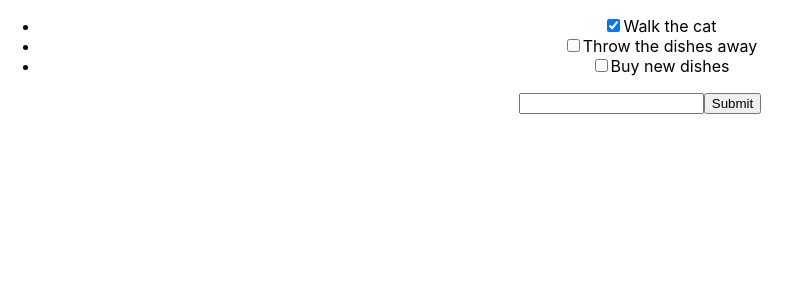
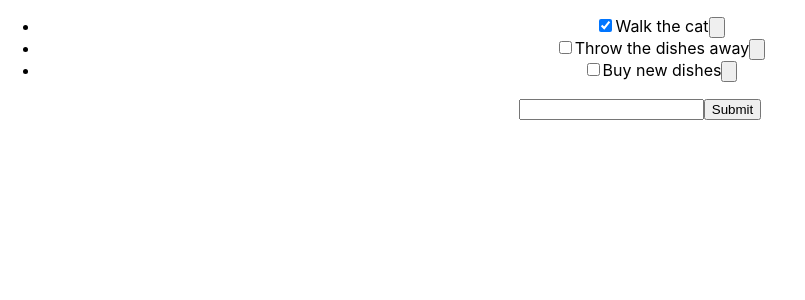
Before and after one commit to slingaxesf/react-to-do, a React (Create React App) app: page / in a window 1280 px wide. Shown: the top 300 px of the page, without its empty margins (0-805 px from the left). Built offline with nearby package versions, Linux system fonts and the light colour scheme.

Commit message:
added delete todo functionality

```diff
--- a/src/App.js
+++ b/src/App.js
@@ -28,10 +28,21 @@
   }
 
   toggleComplete(index) {
+    console.log(index);
     const todos = this.state.todos.slice();
     const todo = todos[index];
     todo.isCompleted = todo.isCompleted ? false : true;
     this.setState({ todos: todos });
+  }
+
+
+  deleteToDo(index){
+     console.log(index);
+
+     const newToDos = this.state.todos.slice();
+     newToDos.splice(index,1);
+     this.setState({ todos: newToDos});
+
   }
 
   render() {
@@ -39,7 +50,8 @@
       <div className="App">
       <ul>
         { this.state.todos.map( (todo, index) =>
-            <ToDo key={ index } description={ todo.description } isCompleted={ todo.isCompleted } toggleComplete={ () => this.toggleComplete(index) } />         )}
+            <ToDo key={ index } description={ todo.description } isCompleted={ todo.isCompleted }  toggleComplete={ () => this.toggleComplete(index) } deleteToDo = { () => this.deleteToDo(index)} />
+            )}
               </ul>
               <form onSubmit={ (e) => this.handleSubmit(e) }>
          <input type="text" value={ this.state.newTodoDescription } onChange={ (e) => this.handleChange(e) } />
--- a/src/components/ToDo.js
+++ b/src/components/ToDo.js
@@ -6,6 +6,7 @@
       <li>
         <input type="checkbox" checked={ this.props.isCompleted } onChange={ this.props.toggleComplete } />
         <span>{ this.props.description }</span>
+        <input type="button" onClick = {this.props.deleteToDo} />
       </li>
     );
   }
```
